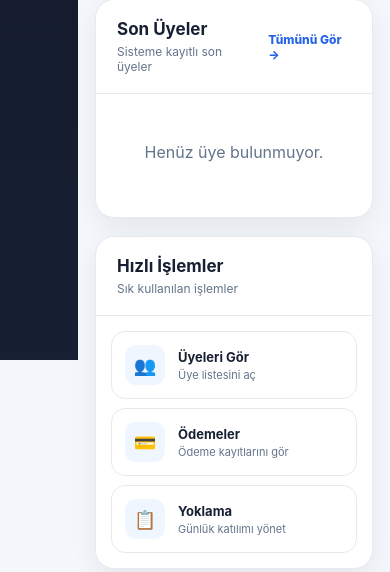
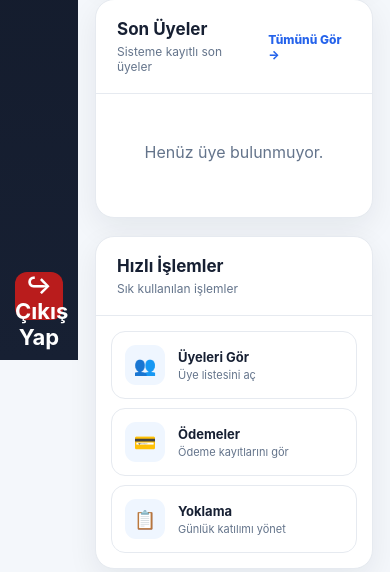
Before and after one commit to ozhansurgec01-stack/EagleAI-Uyelik-Web, a Flask app: page / in a window 390 px wide. Shown: the part 484-1056 px from the top of the page. Run offline with Flask 3, Linux system fonts and the light colour scheme; the visitor is signed in with stand-in values (Sample User, id 1); data that the repository does not hold is empty.

Commit message:
Show logout button on mobile sidebar

```diff
--- a/static/css/style.css
+++ b/static/css/style.css
@@ -1335,6 +1335,39 @@ dialog::backdrop {
         font-size: 19px;
     }
 
+
+    /* MOBIL CIKIS BUTONU */
+    .sidebar-footer {
+        display: block;
+        position: fixed;
+        left: 15px;
+        bottom: max(12px, env(safe-area-inset-bottom));
+        z-index: 50;
+        width: 48px;
+        margin: 0;
+        padding: 0;
+        border: 0;
+        background: transparent;
+    }
+
+    .sidebar-footer > span,
+    .sidebar-footer > strong,
+    .sidebar-footer > div > a {
+        display: none;
+    }
+
+    .sidebar-footer form button {
+        width: 48px;
+        height: 48px;
+        padding: 0;
+        border: 0;
+        border-radius: 12px;
+        background: #b91c1c;
+        color: white;
+        font-size: 22px;
+        font-weight: bold;
+    }
+
     .main-content {
         width: calc(100% - 78px);
         margin-left: 78px;
```
